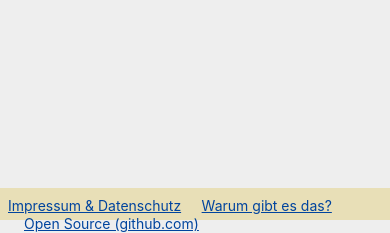
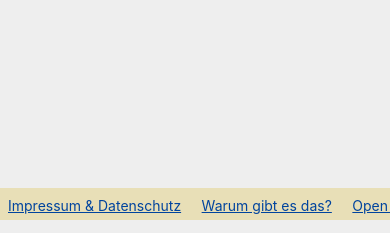
Before and after one commit to dnlbauer/griesheim-transparent.de, a Django app: page /faq in a window 390 px wide. Shown: the part 644-877 px from the top of the page. Run offline with Django 4.2, Linux system fonts and the light colour scheme; parts of the project's set-up code (start-up, migrations or seed data) failed here and were passed over; some libraries are stand-ins or nearby versions.

Commit message:
make footer nonbreaking on mobile

```diff
--- a/frontend/frontend/templates/components/footer.html
+++ b/frontend/frontend/templates/components/footer.html
@@ -1,4 +1,4 @@
-<footer class="bg-main-color pa2">
+<footer class="bg-main-color pa2 nowrap overflow-x-auto">
     <a href="/impressum" class="f6" >Impressum & Datenschutz</a>
     <a href="/about" class="ml3 f6" >Warum gibt es das?</a>
     <a href="https://github.com/dnlbauer/griesheim-transparent.de" class="ml3 f6" >Open Source (github.com)</a>
```
